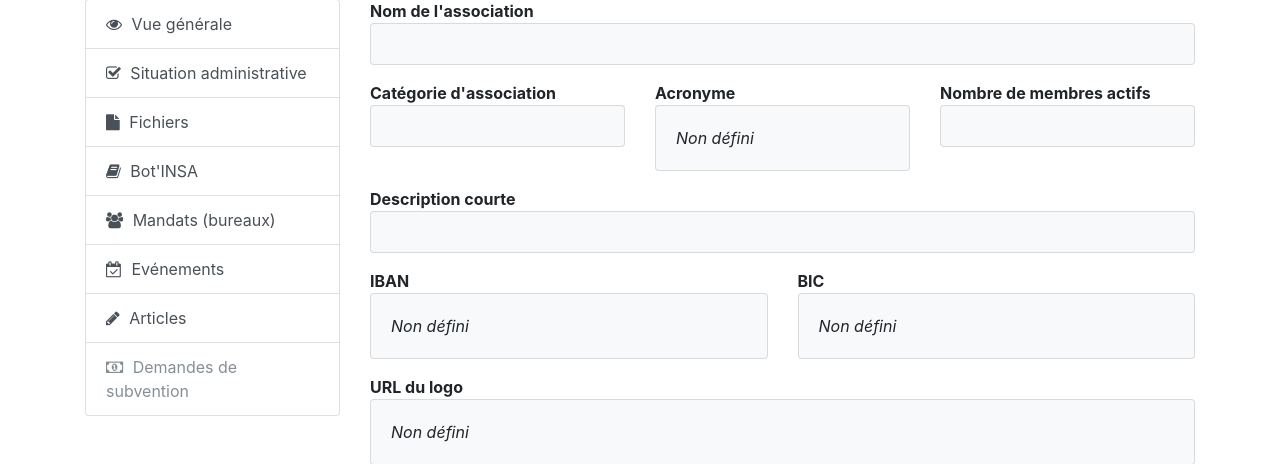
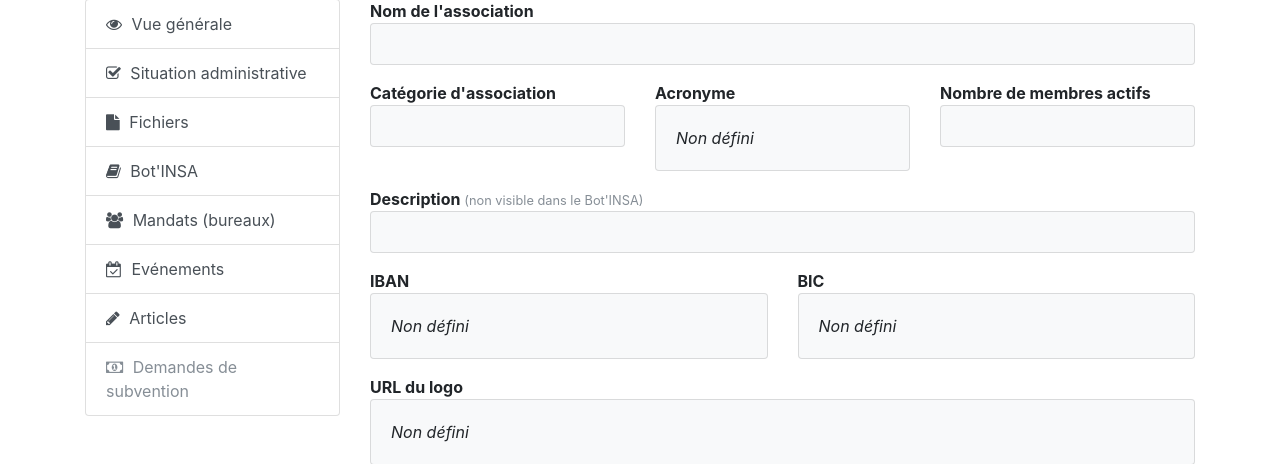
Before and after one commit to BdEINSALyon/portailva, a Django app: template templates/association/detail.html in a window 1280 px wide. Shown: the part 148-612 px from the top of the page. Run offline with Django 3.2, Linux system fonts and the light colour scheme; the template is opened without the code that fills it, so the values that code supplies are empty; some libraries are stand-ins or nearby versions.

Commit message:
Fix field name

```diff
--- a/templates/association/detail.html
+++ b/templates/association/detail.html
@@ -46,7 +46,7 @@
     </div>
     <div class="row mb-3">
         <div class="col-md-12">
-            <b>Description courte</b>
+            <b>Description <small class="text-muted">(non visible dans le Bot'INSA)</small></b>
             <div class="card bg-light">
                 <div class="card-body">{{ object.description }}</div>
             </div>
```
